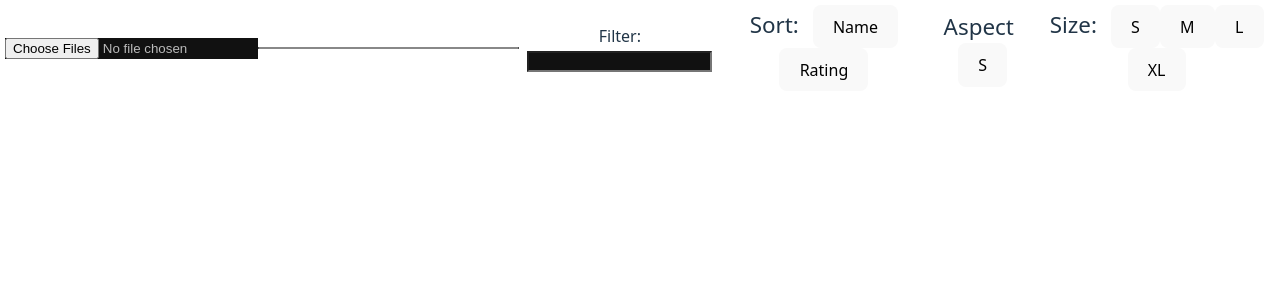
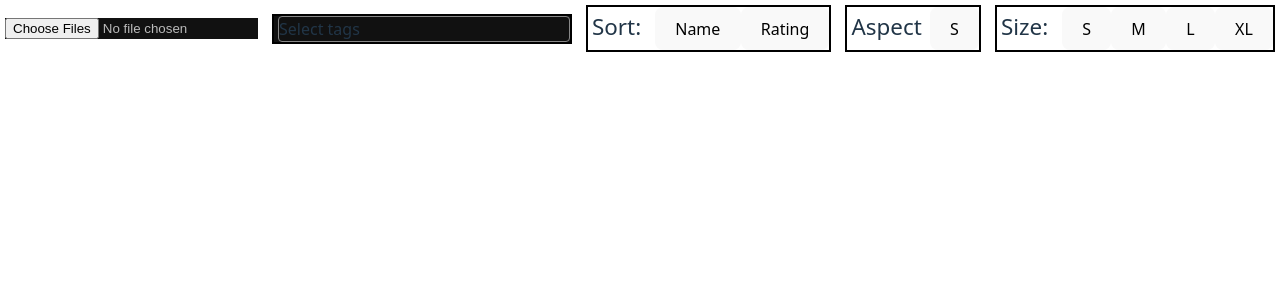
Before and after one commit to sbingley22/local-img-viewer, a React (Vite) app: page / in a window 1280 px wide. Shown: the top 300 px of the page. Built offline with nearby package versions, Linux system fonts and the light colour scheme.

Commit message:
started adding tag lists

```diff
--- a/src/App.jsx
+++ b/src/App.jsx
@@ -5,18 +5,29 @@ import Gallery from './components/Gallery.jsx'
 
 function App() {
   const [images, setImages] = useState([])
+  const [tags, setTags] = useState([])
   const [aspect, setAspect] = useState('square')
+  const [thumbSize, setThumbSize] = useState('S')
+  const [sortBy, setSortBy] = useState('name')
 
   return (
     <>
       <HeaderTools
+        images={images}
         setImages={setImages}
+        tags={tags}
+        setTags={setTags}
         setAspect={setAspect}
+        setThumbSize={setThumbSize}
+        setSortBy={setSortBy}
       />
 
       <Gallery
         images={images}
+        tags={tags}
         aspect={aspect}
+        thumbSize={thumbSize}
+        sortBy={sortBy}
       />
     </>
   )
--- a/src/components/Gallery.jsx
+++ b/src/components/Gallery.jsx
@@ -11,7 +11,7 @@ const styles = {
   }
 }
 
-function Gallery({ images, aspect, }) {
+function Gallery({ images, tags, aspect, thumbSize, sortBy }) {
   const [displayImages, setDisplayImages] = useState([])
   const [selectedImage, setSelectedImage] = useState(null)
   const [selectedDisplayIndex, setSelectedDisplayIndex] = useState(null)
--- a/src/components/HeaderTools.css
+++ b/src/components/HeaderTools.css
@@ -3,6 +3,11 @@ header {
   width: 100%;
   align-items: center;
   justify-content: space-between;
+}
+
+header div {
+  border: 2px solid black;
+  padding-left: 4px;
 }
 
 header p {
--- a/src/components/HeaderTools.jsx
+++ b/src/components/HeaderTools.jsx
@@ -2,11 +2,12 @@ import { useState, useRef, useEffect } from 'react'
 import exifr from 'exifr'
 import '../App.css'
 import './HeaderTools.css'
+import TagsTool from './TagsTool'
 
 const aspectString = ['square', 'landscape', 'portrait']
 const imageExtensions = ['.jpg', '.jpeg', '.png', '.gif', '.bmp', '.webp', '.svg', '.tiff', '.ico', '.heic', '.ip', '.ij', '.iw'];
 
-function HeaderTools({ setImages, setAspect }) {
+function HeaderTools({ images, setImages, tags, setTags, setAspect, setThumbSize, setSortBy }) {
   const [aspectIndex, setAspectIndex] = useState(0)
   const folderInputRef = useRef(null)
 
@@ -19,13 +20,13 @@ function HeaderTools({ setImages, setAspect }) {
     }
   }, [])
 
+
   const nextAspect = () => {
     let currentAspect = aspectIndex + 1
     if (currentAspect > 2) currentAspect = 0
     setAspectIndex(currentAspect)
     setAspect(aspectString[currentAspect])
   }
-
 
   const handleFolderChange = async (e) => {
     const files = Array.from(e.target.files).filter(file => {
@@ -139,16 +140,15 @@ function HeaderTools({ setImages, setAspect }) {
         accept="image/*,.heic,.webp,.svg,.bmp,.tiff,.ico,.ip,.iw,.ij,ig"
         onChange={handleFolderChange}
       />
-      <div className="select-box">
-        <select id="tagSelect" multiple>
-        </select>
-        <div className="selected-items"></div>
-        <div className="options"></div>
-      </div>
-      <div>
+      <TagsTool
+        images={images}
+        tags={tags}
+        setTags={setTags}
+      />
+      {/*<div>
         <span>Filter: </span>
         <input type="text" id="textFilter"/>
-      </div>
+      </div>*/}
       <div>
         <p>Sort:  </p>
         <button id="sortByName">Name</button>
--- /dev/null
+++ b/src/components/TagsTool.jsx
@@ -0,0 +1,67 @@
+import React, { useState, useEffect } from 'react'
+
+function TagsTool({ images, tags, setTags }) {
+  const [allTags, setAllTags] = useState([])
+
+  useEffect(()=>{
+    if (!images || images.length < 1) return
+
+    const tagsDict = {}
+    images.forEach(img => {
+      img.tags.forEach(t => {
+        if (tagsDict[t]) tagsDict[t] += 1
+        else tagsDict[t] = 1
+      })
+    });
+    sortTagsByAmount(tagsDict)
+  }, [images])
+
+  const sortTagsByAmount = (tagsDict) => {
+    const entries = Object.entries(tagsDict)
+    entries.sort(([, amountA], [, amountB]) => amountB - amountA)
+    const tagList = entries.map(([tag]) => tag)
+    setAllTags(tagList)
+    console.log(tagList)
+  }
+
+  const removeTag = (tag) => {
+    console.log("Removing Tag!", tag)
+    const index = tags.indexOf(tag)
+    if (index > -1) {
+      const tempTags = [...tags]
+      tempTags.splice(index, 1)
+      setTags(tempTags)
+    }
+  }
+
+  return (
+    <div className="select-box">
+      <select id="tagSelect" multiple>
+      </select>
+
+      <div className="selected-items">
+        {tags.length < 1 ?
+          "Select tags"
+        :
+          tags.map((tag) => (
+            <div key={tag} className='item'>
+              {tag}
+              <span onClick={()=>removeTag(tag)} className='close'>X</span>
+            </div>
+          ))
+        }
+      </div>
+
+      <div className="options">
+        {allTags.map((tag, index) => (
+          <label key={tag}>
+            <input name="tags" value={tag} type='checkbox' checked={tags.includes(tag)} />
+            <option value={tag}>{tag}</option>
+          </label>
+        ))}
+      </div>
+    </div>
+  )
+}
+
+export default TagsTool
```
